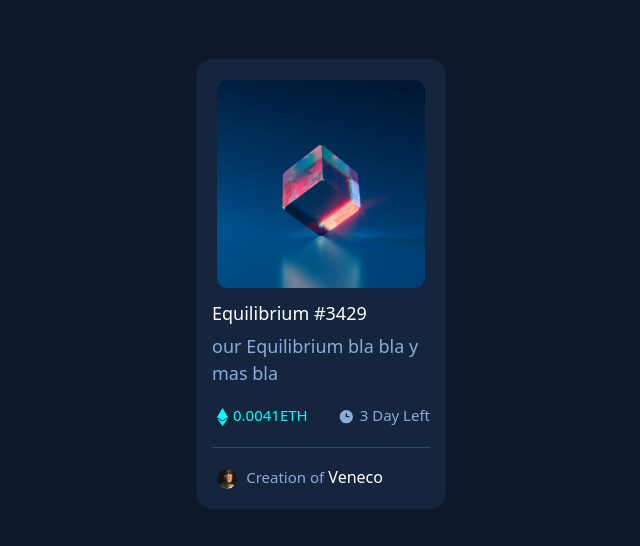
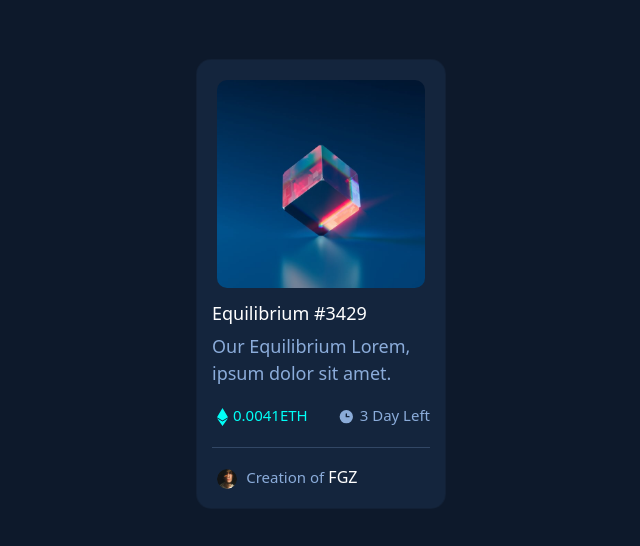
Before and after one commit to fgz21/Card-profile-2, a plain HTML site: page index.html in a window 1280 px wide. Shown: the part 116-662 px from the top of the page, without its empty margins (319-959 px from the left). Drawn offline with Linux system fonts and the light colour scheme.

Commit message:
first commit

```diff
--- a/index.html
+++ b/index.html
@@ -14,7 +14,7 @@
       <div class="card">
         <img src="images/image-equilibrium.jpg">
           <h1 class="text-left">Equilibrium #3429</h1>
-          <p>our Equilibrium bla bla y mas bla</p>
+          <p>Our Equilibrium Lorem, ipsum dolor sit amet.</p>
           <div class="d-flex justify-content-between">
                 <div class="stat">
                    <i><img src="images/icon-ethereum.svg"></i><span class="primero">0.0041ETH</span>
@@ -29,7 +29,7 @@
 
            <div class="avatar">
              <img src="images/image-avatar.png"> <span class="tercero">Creation of</span>
-             <span class="cuarto">Veneco</span>
+             <span class="cuarto">FGZ</span>
            </div>
       </div>
     </div>
```
